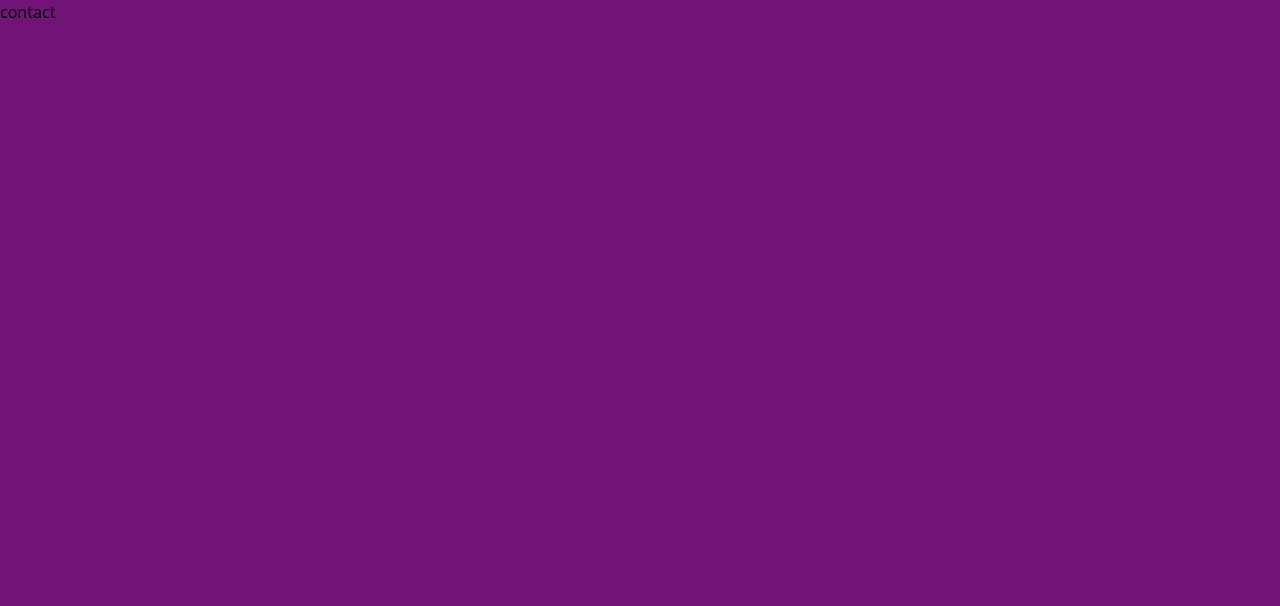
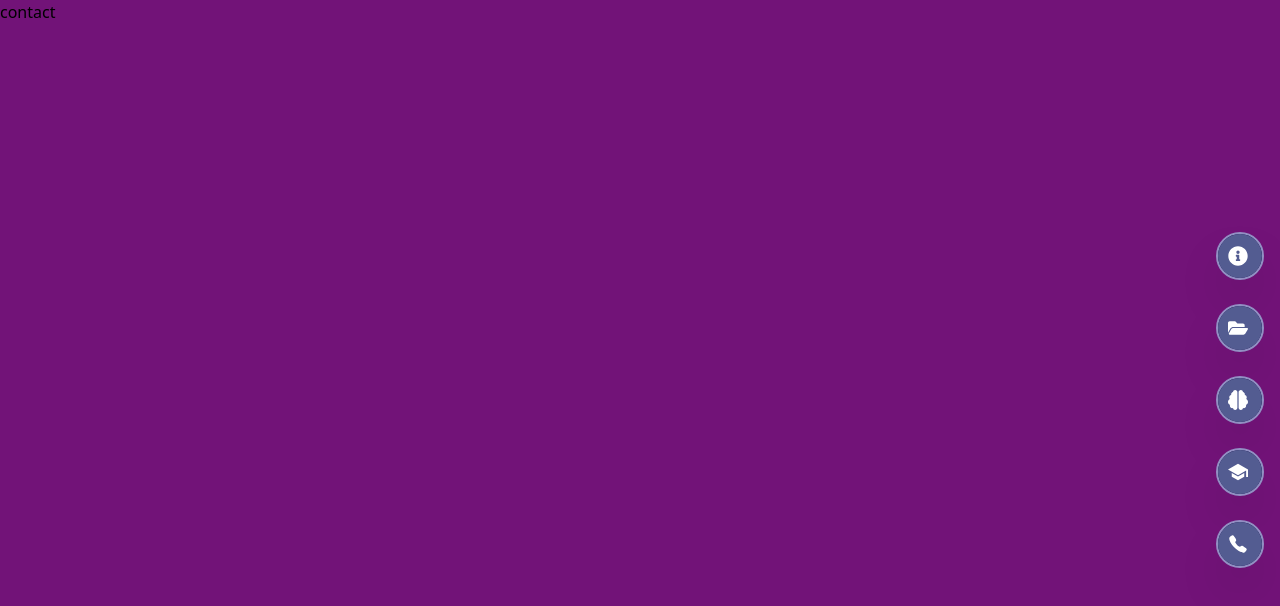
Before and after one commit to rahullm9/my-portfolio, a React (Vite) app in the folder my-portfolio/: page /contact in a window 1280 px wide. Shown: the top 606 px of the page. Built offline with nearby package versions, Linux system fonts and the light colour scheme.

Commit message:
sidebar linked page

```diff
--- a/my-portfolio/src/App.jsx
+++ b/my-portfolio/src/App.jsx
@@ -7,10 +7,12 @@
 import Contact from "./components/Contact.jsx";
 import Skills from "./components/Skills.jsx";
 import Educations from "./components/Educations.jsx";
+import Layout from "./Layout.jsx";
 
 const App = () => {
   return (
     <BrowserRouter>
+      <Layout>
         <Routes>
           <Route path="/" element={<HeroSection />} />
           <Route path="/about" element={<About />} />
@@ -19,6 +21,7 @@
           <Route path="/education" element={<Educations />} />
           <Route path="/contact" element={<Contact />} />
         </Routes>
+      </Layout>
     </BrowserRouter>
   );
 };
--- /dev/null
+++ b/my-portfolio/src/Layout.jsx
@@ -0,0 +1,12 @@
+import Sidebar from "./components/Sidebar";
+
+const Layout = ({ children }) => {
+  return (
+    <div className="relative">
+      <Sidebar />
+      <main>{children}</main>
+    </div>
+  );
+};
+
+export default Layout;
--- a/my-portfolio/src/components/HeroSection.jsx
+++ b/my-portfolio/src/components/HeroSection.jsx
@@ -1,52 +1,7 @@
 import React from "react";
-import { FaInfoCircle } from "react-icons/fa";
-import { FaFolderOpen } from "react-icons/fa";
-import { FaBrain } from "react-icons/fa6";
-import { IoSchoolSharp } from "react-icons/io5";
-import { IoCall } from "react-icons/io5";
 import Particles from "../assets/Particles";
-import { useNavigate } from "react-router-dom";
 
 const HeroSection = () => {
-  const navigate = useNavigate();
-  const menuItems = [
-    {
-      id: 1,
-      label: "About Me",
-      path: "/about",
-      color: "bg-[#535C91]",
-      icon: <FaInfoCircle />,
-    },
-    {
-      id: 2,
-      label: "Project",
-      path: "/project",
-      color: "bg-[#535C91]",
-      icon: <FaFolderOpen />,
-    },
-    {
-      id: 3,
-      label: "Skills",
-      path: "/skills",
-      color: "bg-[#535C91]",
-      icon: <FaBrain />,
-    },
-    {
-      id: 4,
-      label: "Education",
-      path: "/education",
-      color: "bg-[#535C91]",
-      icon: <IoSchoolSharp />,
-    },
-    {
-      id: 5,
-      label: "Contact",
-      path: "/contact",
-      color: "bg-[#535C91]",
-      icon: <IoCall />,
-    },
-  ];
-
   return (
     <div className="hero-main relative bg-[#070F2B] h-screen w-full flex  justify-center items-center z-0 overflow-hidden">
       {/* Background Content Boxes */}
@@ -74,27 +29,6 @@
           meaningful digital experiences.
         </h4>
       </div>
-
-      {/* *****************-------sidebar----------*************** */}
-      <div className="fixed right-4 top-1/2 -translate-y-1/2 flex flex-col gap-6 z-50 items-end">
-        {menuItems.map((item) => (
-          <div
-            key={item.id}
-            onClick={() => navigate(item.path)}
-            className="group flex items-center justify-end w-12 h-12 bg-[#1B1A55] rounded-full cursor-pointer overflow-hidden hover:w-40 transition-all duration-500 ease-in-out shadow-2xl border-2 border-[#9290C3]"
-          >
-            <span className="opacity-0 group-hover:opacity-100 transition-opacity duration-300 mr-4 text-white font-bold whitespace-nowrap delay-100">
-              {item.label}
-            </span>
-
-            <div
-              className={`w-12 h-12 flex justify-center items-center shrink-0 rounded-full text-white ${item.color}`}
-            >
-              <span className="text-xl">{item.icon}</span>
-            </div>
-          </div>
-        ))}
-      </div>
     </div>
   );
 };
--- /dev/null
+++ b/my-portfolio/src/components/Sidebar.jsx
@@ -0,0 +1,73 @@
+import React from "react";
+import { FaInfoCircle } from "react-icons/fa";
+import { FaFolderOpen } from "react-icons/fa";
+import { FaBrain } from "react-icons/fa6";
+import { IoSchoolSharp } from "react-icons/io5";
+import { IoCall } from "react-icons/io5";
+import { useNavigate } from "react-router-dom";
+
+const Sidebar = () => {
+  const navigate = useNavigate();
+  const menuItems = [
+    {
+      id: 1,
+      label: "About Me",
+      path: "/about",
+      color: "bg-[#535C91]",
+      icon: <FaInfoCircle />,
+    },
+    {
+      id: 2,
+      label: "Project",
+      path: "/project",
+      color: "bg-[#535C91]",
+      icon: <FaFolderOpen />,
+    },
+    {
+      id: 3,
+      label: "Skills",
+      path: "/skills",
+      color: "bg-[#535C91]",
+      icon: <FaBrain />,
+    },
+    {
+      id: 4,
+      label: "Education",
+      path: "/education",
+      color: "bg-[#535C91]",
+      icon: <IoSchoolSharp />,
+    },
+    {
+      id: 5,
+      label: "Contact",
+      path: "/contact",
+      color: "bg-[#535C91]",
+      icon: <IoCall />,
+    },
+  ];
+  return (
+    <div>
+      <div className="fixed right-4 top-1/2 -translate-y-1/2 flex flex-col gap-6 z-50 items-end">
+        {menuItems.map((item) => (
+          <div
+            key={item.id}
+            onClick={() => navigate(item.path)}
+            className="group flex items-center justify-end w-12 h-12 bg-[#1B1A55] rounded-full cursor-pointer overflow-hidden hover:w-40 transition-all duration-500 ease-in-out shadow-2xl border-2 border-[#9290C3]"
+          >
+            <span className="opacity-0 group-hover:opacity-100 transition-opacity duration-300 mr-4 text-white font-bold whitespace-nowrap delay-100">
+              {item.label}
+            </span>
+
+            <div
+              className={`w-12 h-12 flex justify-center items-center shrink-0 rounded-full text-white ${item.color}`}
+            >
+              <span className="text-xl">{item.icon}</span>
+            </div>
+          </div>
+        ))}
+      </div>
+    </div>
+  );
+};
+
+export default Sidebar;
```
Lines whose indentation alone changed are shown as unchanged.
